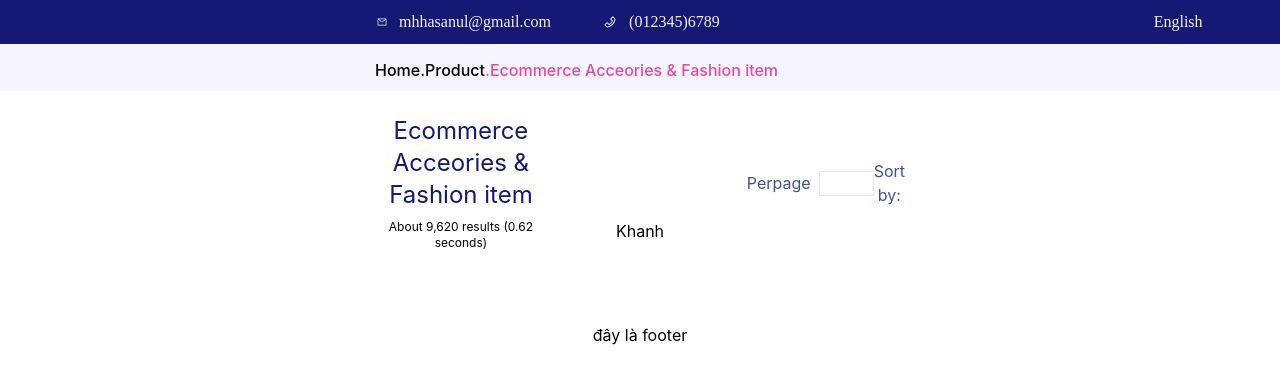
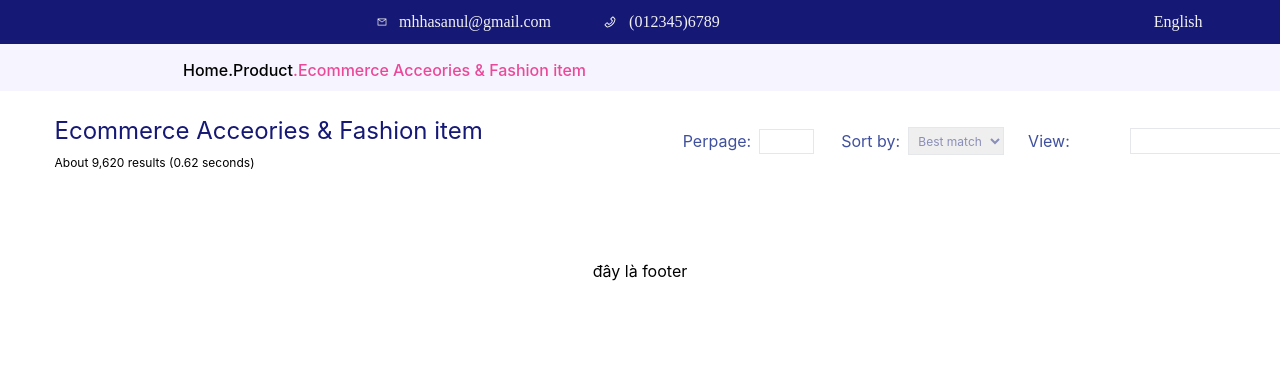
Before and after one commit to eNViDAT0001/WebMES, a React (Create React App) app: page /category in a window 1280 px wide. Shown: the top 384 px of the page. Built offline with nearby package versions, Linux system fonts and the light colour scheme.

Commit message:
full containerboxOption in Category

```diff
--- a/src/pages/CategoryPages/CategoryPages.js
+++ b/src/pages/CategoryPages/CategoryPages.js
@@ -1,34 +1,40 @@
 
+const HeaderBarContainer = "w-full h-47px bg-gray-header"
+const HeaderFontContainer = "flex justify-start items-center flex-row flex-nowrap py-14px px-183px font-medium text-base"
+const FullContainerOption = "w-1171px h-11 mt-6 mb-100px  flex justify-start flex-nowrap whitespace-nowrap	" //include option anh label
+const ContainerOnlyOption = "ml-200px pt-2 flex items-center"
 
 const CategoryPage = () =>{
     return (
+
     <div className=" flex-auto" >
-        <div className="w-full h-47px bg-gray-header ">
-            <div className="py-14px px-375px ">
-                <div className = "font-medium text-base">
-                    <div className="flex justify-start items-center flex-row flex-nowrap ">
-                        <h1>Home.Product</h1>
-                        <h1 className="font-medium text-pink-500">.Ecommerce Acceories & Fashion item</h1>
-                    </div>
+
+            <div className={HeaderBarContainer}>
+                <div className={HeaderFontContainer}>
+                    <h1>Home.Product</h1>
+                    <h1 className="text-pink-500">.Ecommerce Acceories & Fashion item</h1>
+                </div>
+
+        </div>
+        <div className="flex justify-center ">
+            <div className={FullContainerOption}>
+                <div className="flex flex-col">
+                    <h1 className=" font-normal text-2xl text-purple-text">Ecommerce Acceories & Fashion item</h1>
+                    <h1 className= "font-normal text-xs self-start mt-2"> About 9,620 results (0.62 seconds)</h1>
+                </div>
+                <div className={ContainerOnlyOption}>
+                    <h1 className="font-normal text-purple-text-2 mr-2 ">Perpage:</h1>
+                    <input type = "text" className=" w-55px h-25px border " ></input>
+                    <h1 className="font-normal text-purple-text-2 ml-27px"> Sort by:</h1>
+                    <select className=" w-24 h-7 ml-2 border text-center text-xs text-gray-text-in-select" >
+                        <option value = "0" >Best match</option>
+                    </select>
+                    <h1 className="font-normal text-purple-text-2 pl-6">View:</h1>
+                    <input type = "text" className=" ml-60px w-40 border"></input>
                 </div>
             </div>
         </div>
-        <div className="w-full h-11 px-375px py-6">
-            <div className="flex justify-start flex-nowrap">
-                <div className="flex flex-col">
-                    <h1 className=" font-normal text-2xl text-purple-text">Ecommerce Acceories & Fashion item</h1>
-                    <h1 className= "font-normal text-xs self-start pt-2"> About 9,620 results (0.62 seconds)</h1>
-                </div>
-                <div className=" pl-200px flex items-center">
-                    <h1 className="font-normal text-purple-text-2 pr-2 ">Perpage</h1>
-                    <input type = "text" className=" w-55px h-25px border " ></input>
-                    <h1 className="font-normal text-purple-text-2  "> Sort by:</h1>
-                </div>
-            </div>
-        </div>
-        <div className="w-full px-375px py-20">
-            <h1>Khanh</h1>
-        </div>
+
     </div>
     )
 
--- a/tailwind.config.js
+++ b/tailwind.config.js
@@ -7,17 +7,25 @@ module.exports = {
         '1171px': '1171px'
       },
       spacing: {
+        '5px': '5px',
+        '11px': '11px',
         '10px': '10px',
         '14px': '14px',
         '25px': '25px',
+        '27px': '27px',
         '47px': '47px',
         '55px': '55px',
+        '60px': '60px',
+        '100px': '100px',
+        '183px': '183px',
         '200px':'200px',
         '375px': '375px',
+        '1171px': '1171px',
       },
       colors: {
         'gray-header': '#F6F5FF',//gray
         'gray-input' : '#E7E6EF', //gray
+        'gray-text-in-select': "#8A8FB9",//gray
         'purple-text': '#151875',//purple
         'purple-text-2': '#3F509E'//purple
       },
```
